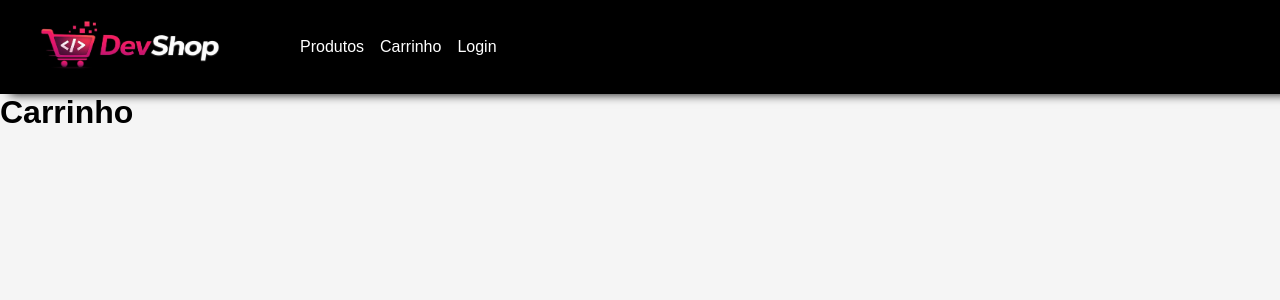
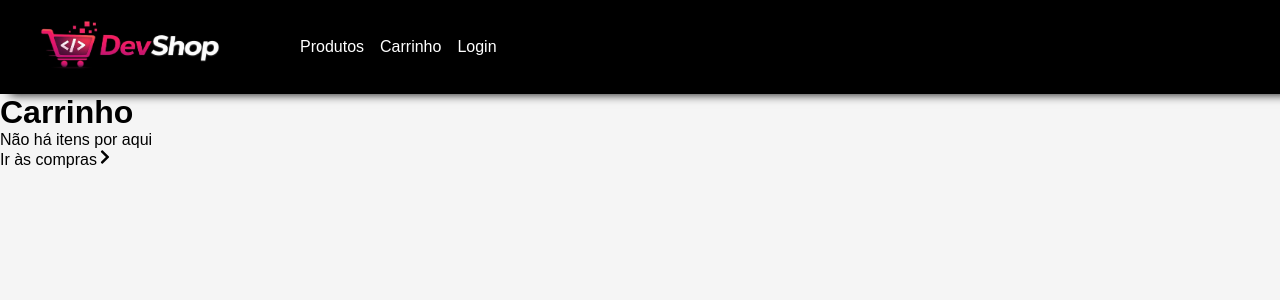
Before and after one commit to isabela2608/Desafio-Frontend, a React (Vite) app: page /cart in a window 1280 px wide. Shown: the top 300 px of the page. Built offline with nearby package versions, Linux system fonts and the light colour scheme.

Commit message:
feat: implementar página do carrinho com exibição de itens e mensagem de carrinho vazio

```diff
--- a/src/App.jsx
+++ b/src/App.jsx
@@ -6,9 +6,11 @@ import Products from './pages/Products'
 import ProductDetails from './pages/ProductDetails'
 import Cart from './pages/Cart'
 import Login from './pages/Login'
+import { CartProvider } from "./context/CartContext"
 
 function App() {
   return (
+      <CartProvider>
     <Router>
 
       <Navbar />
@@ -22,6 +24,7 @@ function App() {
       </Routes>
 
     </Router>
+      </CartProvider>
   );
 }
 
--- /dev/null
+++ b/src/context/CartContext.jsx
@@ -0,0 +1,14 @@
+import { createContext, useState } from "react"
+
+export const CartContext = createContext()
+
+export const CartProvider = ({ children }) => {
+
+  const [cart, setCart] = useState([])
+
+  return (
+    <CartContext.Provider value={{ cart, setCart }}>
+      {children}
+    </CartContext.Provider>
+  )
+}
--- a/src/pages/Cart.jsx
+++ b/src/pages/Cart.jsx
@@ -1,7 +1,38 @@
-import styles from "./Cart.module.css";
+import { useContext } from "react"
+import { CartContext } from "../context/CartContext"
+import { Link } from "react-router-dom"
+import { FaChevronRight } from "react-icons/fa";
 
-function Cart () {
-    return <h1>Carrinho</h1>
+function Cart() {
+
+  const { cart } = useContext(CartContext)
+
+  return (
+    <div>
+      <h1>Carrinho</h1>
+
+      {cart.length === 0 && (
+        <>
+          <p>Não há itens por aqui</p>
+
+          <Link to="/products">
+<span>Ir às compras</span>
+            <FaChevronRight />          </Link>
+        </>
+      )}
+
+      {cart.map(item => (
+        <div key={item.id}>
+
+          <h3>{item.title}</h3>
+          <p>Preço: R$ {item.price}</p>
+          <p>Quantidade: {item.quantity}</p>
+
+        </div>
+      ))}
+
+    </div>
+  )
 }
 
-export default Cart;
+export default Cart
--- a/src/pages/ProductDetails.jsx
+++ b/src/pages/ProductDetails.jsx
@@ -1,12 +1,16 @@
 import styles from "./ProductDetails.module.css"
 import { useParams, Link } from "react-router-dom"
-import { useEffect, useState } from "react"
+import { useEffect, useState, useContext } from "react"
 import loading from "./../assets/loading.svg"
+
+import { CartContext } from "../context/CartContext"
 
 function ProductDetails() {
   const { id } = useParams()
   const [product, setProduct] = useState(null)
   const [quantity, setQuantity] = useState(1)
+
+  const { cart, setCart } = useContext(CartContext)
 
   useEffect(() => {
     const fetchProduct = async () => {
@@ -26,6 +30,34 @@ function ProductDetails() {
     if (quantity > 1) {
       setQuantity(quantity - 1)
     }
+  }
+
+  const handleAddToCart = () => {
+
+    const productExists = cart.find(item => item.id === product.id)
+
+    if (productExists) {
+      const updatedCart = cart.map(item =>
+        item.id === product.id
+          ? { ...item, quantity: item.quantity + quantity }
+          : item
+      )
+
+      setCart(updatedCart)
+
+    } else {
+      const newProduct = {
+        ...product,
+        quantity: quantity
+      }
+
+      const newCart = [...cart, newProduct]
+
+      setCart(newCart)
+
+    }
+
+    setQuantity(1)
   }
 
   if (!product) {
@@ -64,7 +96,6 @@ function ProductDetails() {
           {product.description}
         </p>
 
-        {/* 🔥 LINHA COM CONTADOR + BOTÃO */}
         <div className={styles.actions}>
 
           <div className={styles.counter}>
@@ -73,7 +104,7 @@ function ProductDetails() {
             <button onClick={increase}>+</button>
           </div>
 
-          <button className={styles.btnCart}>
+          <button className={styles.btnCart} onClick={handleAddToCart}>
             <span>Adicionar</span>
             <span className={styles.bntprice}>
               R$ {totalPrice.toFixed(2)}
```
